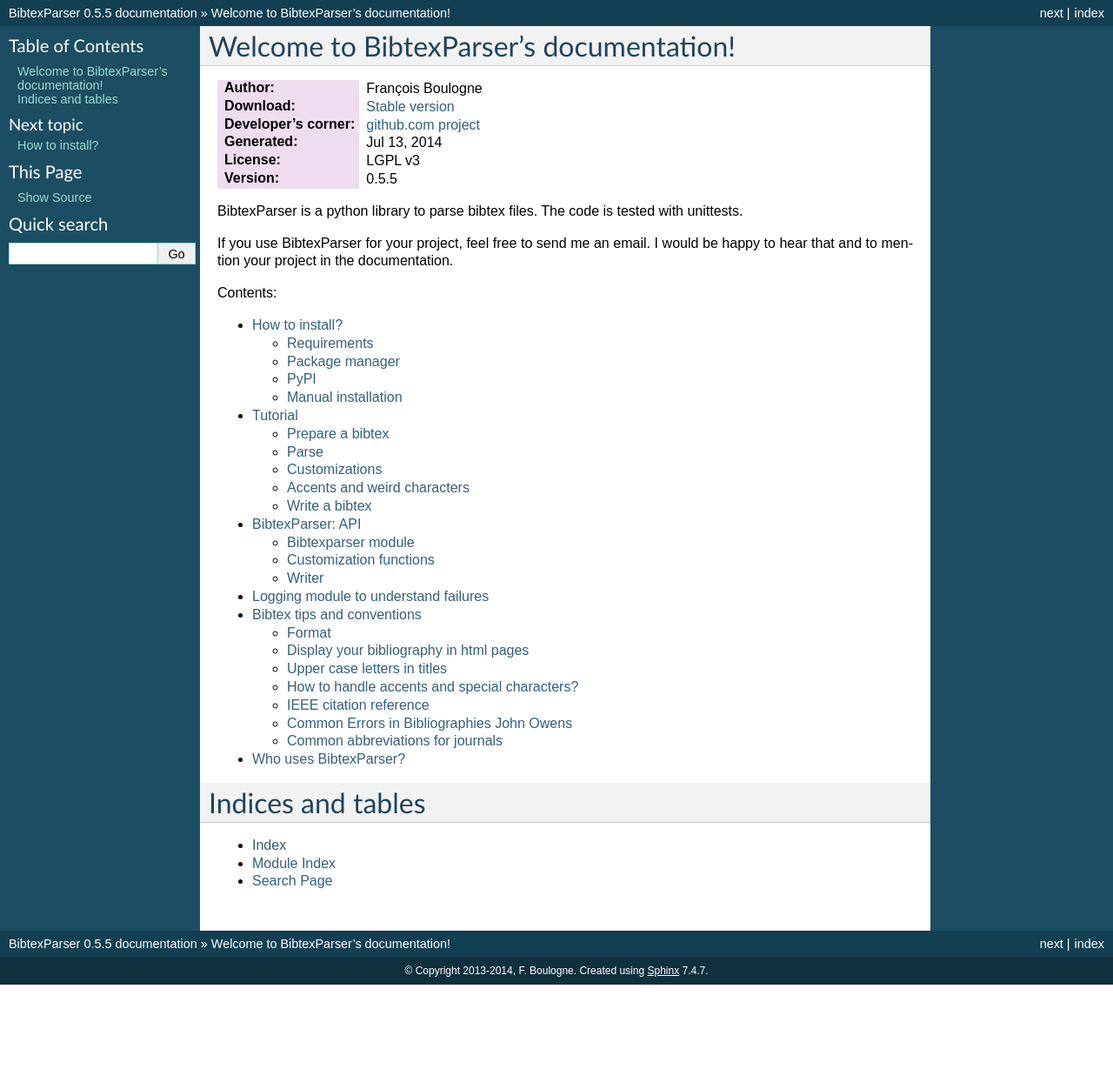
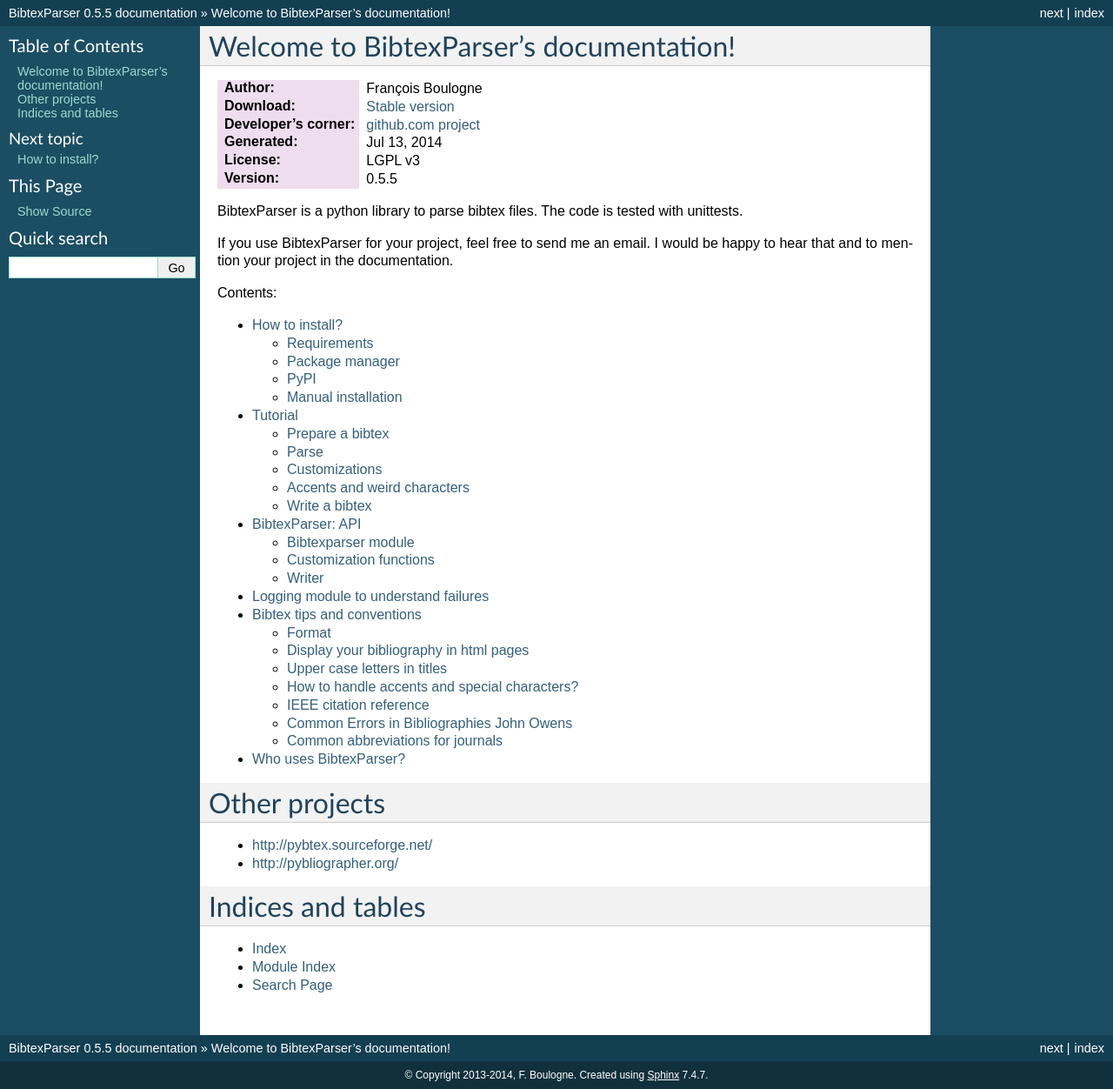
Before and after one commit to sciunto-org/python-bibtexparser, a Sphinx documentation site: the page built from docs/source/index.rst, in a window 1280 px wide. Shown: the whole page at 87% size. Built offline with Sphinx 7.4.7, drawn with Linux system fonts in a browser that asks for light colours; before the commit the page ends 1132 px from its top, so only the background shows below that.

Commit message:
add other projects

```diff
--- a/docs/source/index.rst
+++ b/docs/source/index.rst
@@ -31,6 +31,12 @@
     who.rst
 
 
+Other projects
+==============
+
+* http://pybtex.sourceforge.net/
+* http://pybliographer.org/
+
 Indices and tables
 ==================
 
```
